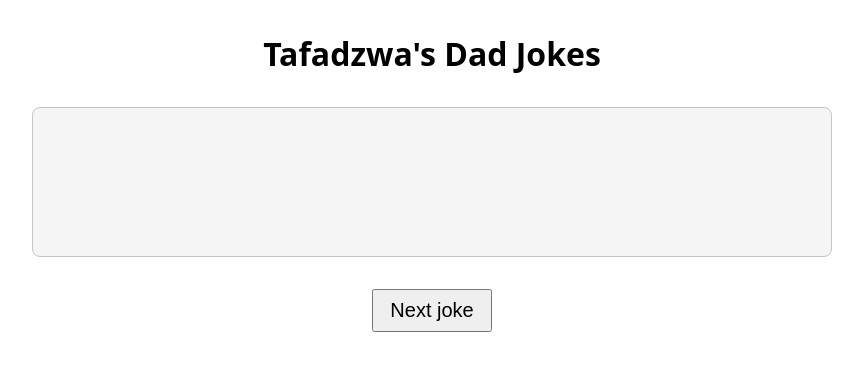
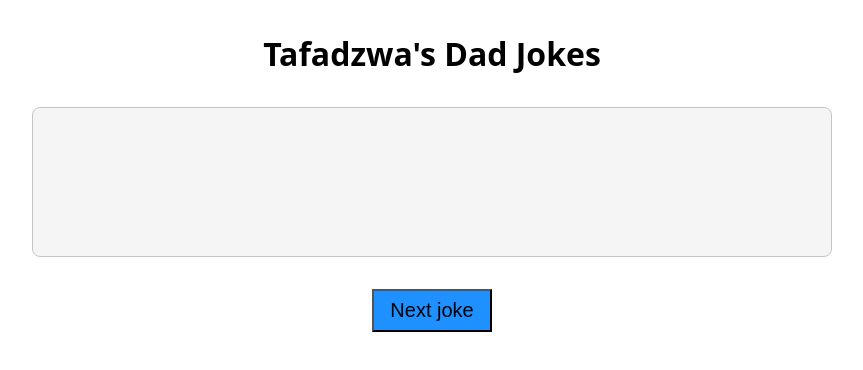
Before and after one commit to byVusi/tafadzwas_dad_jokes, a plain HTML site: page index.html in a window 1280 px wide. Shown: the whole page, without its empty margins (208-1071 px from the left). Drawn offline with Linux system fonts and the light colour scheme; no server answers.

Commit message:
Update index.html

```diff
--- a/index.html
+++ b/index.html
@@ -36,6 +36,8 @@
 			button {
 				padding: 0.5rem 1rem;
 				font-size: 1.25rem;
+				background-color: #1e90ff;
+				color: #fffl
 			}
 		</style>
 	</head>
```
